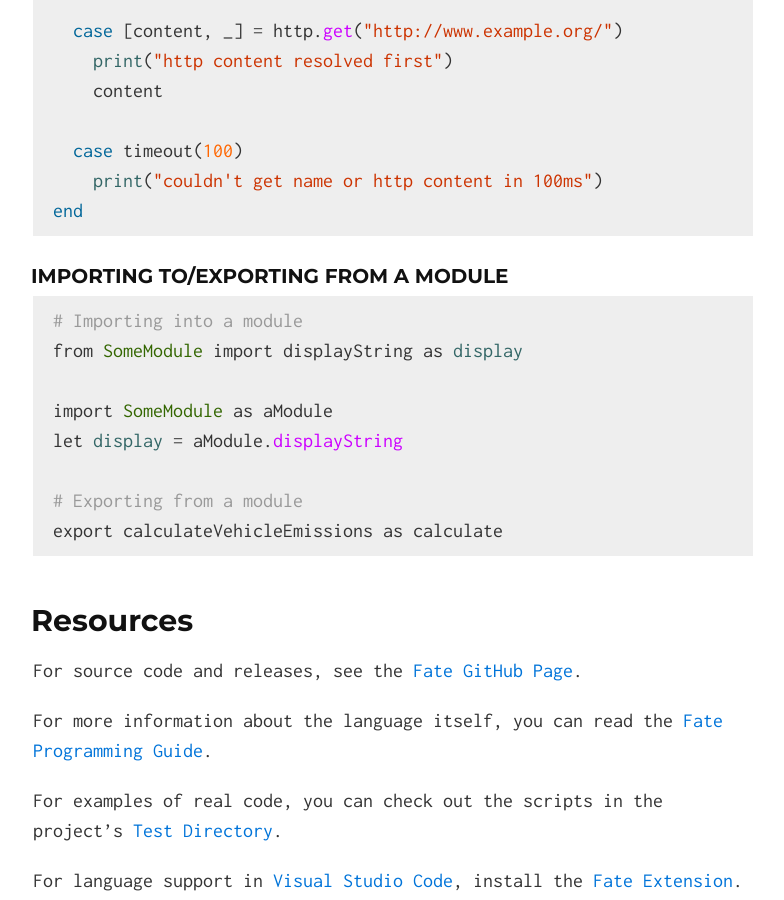
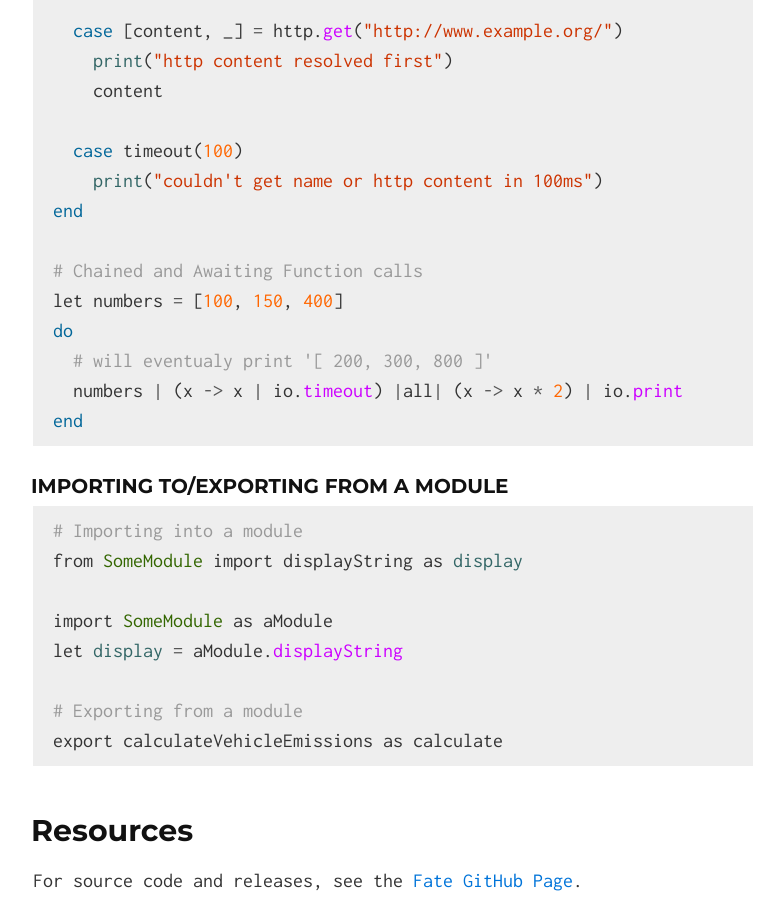
Before and after one commit to kode4food/fate-lang, a Jekyll site: the page built from index.md, in a window 1280 px wide and 900 px high, scrolled down 5414 px. Shown: the whole window, without its empty margins (247-1031 px from the left). Built offline with Jekyll 4.4.1, drawn with Linux system fonts in a browser that asks for light colours.

Commit message:
readme update

````diff
--- a/index.md
+++ b/index.md
@@ -184,6 +184,13 @@ let eventualResult = do
   case timeout(100)
     print("couldn't get name or http content in 100ms")
 end
+
+# Chained and Awaiting Function calls
+let numbers = [100, 150, 400]
+do
+  # will eventualy print '[ 200, 300, 800 ]'
+  numbers | (x -> x | io.timeout) |all| (x -> x * 2) | io.print
+end
 ```
 
 ### Importing To/Exporting From A Module
````
